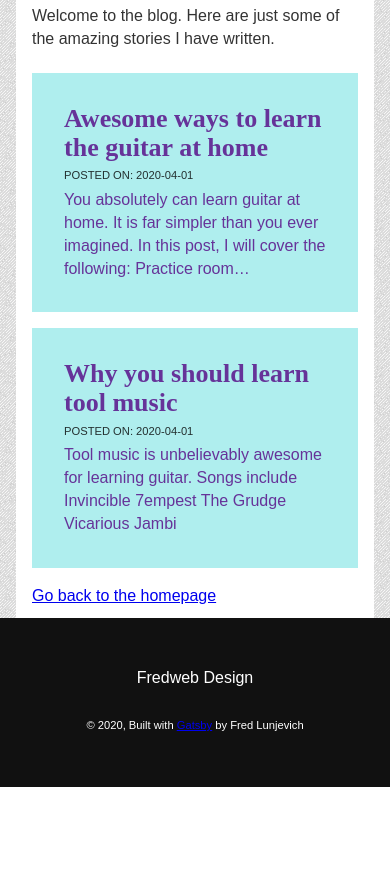
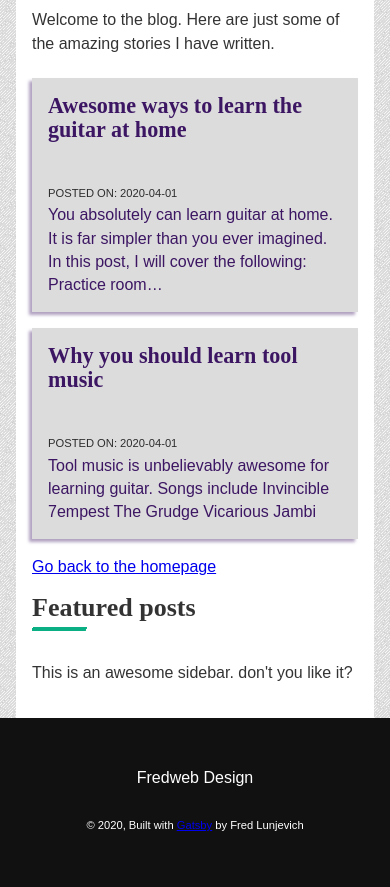
Before and after one commit to Floony7/fredweb-gatsby-site, a Gatsby site: page /blog in a window 390 px wide. Shown: the part 418-1305 px from the top of the page. Before the commit the page ends 1205 px from the top, so only its background shows below. Built offline with nearby package versions, Linux system fonts and the light colour scheme; Gatsby itself is replaced by a stand-in of ours.

Commit message:
Design updates on blog and about page.

```diff
--- a/src/components/layout.module.scss
+++ b/src/components/layout.module.scss
@@ -69,7 +69,8 @@ mark {
   color: #000;
 }
 small {
-  font-size: 70%;
+  font-size: 0.7rem;
+  line-height: 0.7;
 }
 sub,
 sup {
@@ -228,7 +229,7 @@ h1 {
   padding-left: 0;
   padding-right: 0;
   padding-top: 0;
-  margin-bottom: 1.45rem;
+  margin-bottom: 0.7rem;
   color: inherit;
   // font-family: "typeface-open-sans", sans-serif;
   font-weight: bold;
--- /dev/null
+++ b/src/pages/about.module.scss
@@ -0,0 +1,4 @@
+
+.hexagoned {
+    clip-path: polygon(50% 0%, 100% 25%, 100% 75%, 50% 100%, 0% 75%, 0% 25%);
+}
--- a/src/pages/blog.js
+++ b/src/pages/blog.js
@@ -30,7 +30,8 @@ const BlogPage = () => {
   <Layout>
     <SEO title="Blog" />
     <section className="outer outer--hero mb-2">
-      <div className="container">
+      <div className="container container--flex-container-2">
+          <div className="content">
           <h1>Hi from the Blog</h1>
           <p>Welcome to the blog. Here are just some of the amazing stories I have written.</p>
           <ol className={BlogStyles.posts}>
@@ -38,7 +39,7 @@ const BlogPage = () => {
               return (
                 <li className={BlogStyles.post}>
                   <Link to={`/blog/${edge.node.fields.slug}`}><a>
-                    <h2>{edge.node.frontmatter.title}</h2>
+                    <h3 className={BlogStyles.postTitle}>{edge.node.frontmatter.title}</h3>
                     <small>Posted on: {edge.node.frontmatter.date}</small>
                     <p>{edge.node.excerpt}</p>
                     </a>
@@ -49,6 +50,11 @@ const BlogPage = () => {
           }
           </ol>
           <Link to="/">Go back to the homepage</Link>
+          </div> {/* End content div */}
+          <div className="sidebar">
+            <h2>Featured posts</h2>
+            <p>This is an awesome sidebar. don't you like it?</p>
+          </div>
       </div>
     </section>
   </Layout>
--- a/src/pages/blog.module.scss
+++ b/src/pages/blog.module.scss
@@ -5,17 +5,31 @@
 
 .post {
     margin: 1rem 0;
+    box-shadow: rgba(60, 22, 99, 0.4) -3px 3px 3px;
+    transition: box-shadow 0.3s ease-in-out;
+
+    &:hover {
+        box-shadow: rgba(60, 22, 99, 0.4) -6px 6px 6px;
+    }
 
     a {
         display: block;
-        padding: 1rem;
-        background-color: paleturquoise;
-        color: rebeccapurple;
+        padding: 0.5rem;
+        background-color: rgb(220, 220, 220);
+        color: rgb(60, 22, 99);
         text-decoration: none;
     }
 
+    .post-title {
+        margin-bottom: 0;
+    }
+
+    .post-title::after {
+        content:'';
+    }
+
     a:hover {
-        color: darkcyan;
+        color: rgb(4, 117, 117);
     }
 
     a:visited {
--- a/src/styles/index.scss
+++ b/src/styles/index.scss
@@ -1,5 +1,9 @@
 * {
     box-sizing: border-box;
+}
+
+.text-justify {
+    text-align: justify;
 }
 
 body {
@@ -8,6 +12,20 @@ body {
 
 h1, h2, h3, h4 {
     font-family: 'Fira Sans', serif;
+    position: relative;
+    padding-bottom: 0.9rem;
+}
+
+small {
+    font-size: 0.7rem;
+    line-height: 0.7;
+  }
+
+h2::after {
+    position: absolute;
+    left: 0;
+    bottom: 0;
+    content: url('../images/underline-aqua.png')
 }
 
 p {
@@ -37,19 +55,41 @@ p {
 
     &--flex-container {
         display: grid;
-        grid-template-columns: repeat(auto-fill, minmax(280px, 3fr));
+        grid-template-columns: repeat(auto-fill, minmax(360px, 2fr));
+    }
+
+    &--flex-container-2 {
+        display: grid;
+        grid-template-columns: repeat(5, 1fr);
+        gap: 1em;
     }
 }
 
+// Two column + sidebar
+.content {
+    grid-column: 1 / span 3;
+  }
+
+  .sidebar {
+    grid-column: 4 / span 2;
+  }
+
+  @media (max-width: 700px) {
+    .content,
+    .sidebar {
+      grid-column: 1 / span 5;
+    }
+  }
+
+  // Two equal columns
 .flex-col {
     // flex: 1;
     padding: 0 5px;
     margin: 0 5px;
-    text-align: justify;
-}
 
-.content {
-    flex-grow: 1;
+    p {
+        text-align: justify;
+    }
 }
 
 .outer {
```
Also changed, not shown: src/pages/about.js (+10 -3 lines), src/pages/index.js (+3 -4 lines), src/images/fred.jpg (added), src/images/underline-aqua.png (added), src/images/underline.png (added).
